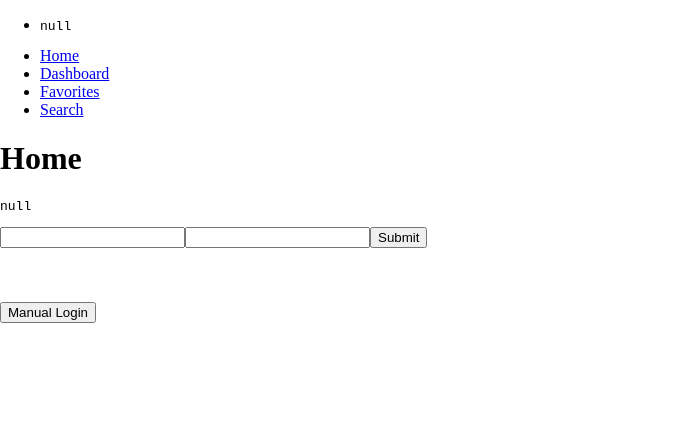
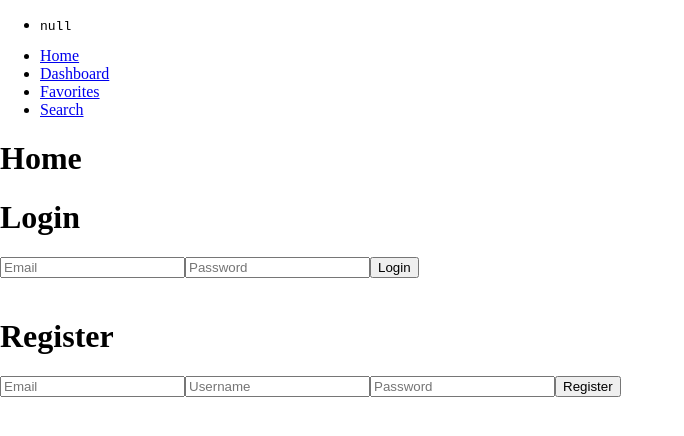
Before and after one commit to plaetzaw/GameBargins-Client, a Next.js app: page / in a window 1280 px wide. Shown: the top 436 px of the page, without its empty margins (0-684 px from the left). Built offline with nearby package versions, Linux system fonts and the light colour scheme.

Commit message:
Added login and regsiter components, setting up dashboard

```diff
--- /dev/null
+++ b/pages/components/organisms/Login.js
@@ -0,0 +1,53 @@
+import { useState, useContext } from 'react'
+import { UserContext } from '../organisms/UserContext'
+import { useRouter } from 'next/router'
+import axios from 'axios'
+
+const Login = () => {
+  const { user, setUser } = useContext(UserContext)
+  const [email, setEmail] = useState('')
+  const [password, setPassword] = useState('')
+  const router = useRouter()
+
+  const LoginUser = async (e) => {
+    e.preventDefault()
+    const LoginObj = {
+      email: email,
+      password: password
+    }
+    const request = await axios.post('http://localhost:8080/login', LoginObj)
+    console.log(request)
+    const UserObj = {
+      id: request.data.user.id,
+      username: request.data.user.name,
+      email: request.data.user.email
+    //   token: request.data.token
+    }
+    setUser(UserObj)
+    console.log(UserObj)
+    router.push('/dashboard')
+  }
+  return (
+    <>
+      <h1>Login</h1>
+      <form>
+        <input
+          value={email}
+          onChange={(e) => { setEmail(e.target.value) }}
+          placeholder='Email'
+
+        />
+        <input
+          value={password}
+          onChange={(e) => { setPassword(e.target.value) }}
+          placeholder='Password'
+        />
+        <button onClick={LoginUser}>Login</button>
+      </form>
+
+      {user && <button onClick={() => { setUser(null) }}>Logout</button>}
+    </>
+  )
+}
+
+export default Login
--- /dev/null
+++ b/pages/components/organisms/Register.js
@@ -0,0 +1,60 @@
+import { useState, useContext } from 'react'
+import { UserContext } from '../organisms/UserContext'
+import { useRouter } from 'next/router'
+import axios from 'axios'
+
+const Register = () => {
+  const { setUser } = useContext(UserContext)
+  const [email, setEmail] = useState('')
+  const [password, setPassword] = useState('')
+  const [username, setUsername] = useState('')
+  const router = useRouter()
+
+  const RegsiterUser = async (e) => {
+    try {
+      e.preventDefault()
+      const RegisterObj = {
+        email: email,
+        username: username,
+        password: password
+      }
+      const request = await axios.post('http://localhost:8080/register', RegisterObj)
+      console.log(request)
+      const UserObj = {
+        id: request.data.newUser.id,
+        username: request.data.newUser.username,
+        email: request.data.newUser.email
+      }
+      setUser(UserObj)
+      router.push('/dashboard')
+    } catch (e) {
+      console.error(e)
+    }
+  }
+  return (
+    <>
+      <h1>Register</h1>
+      <form>
+        <input
+          value={email}
+          onChange={(e) => { setEmail(e.target.value) }}
+          placeholder='Email'
+        />
+        <input
+          value={username}
+          onChange={(e) => { setUsername(e.target.value) }}
+          placeholder='Username'
+
+        />
+        <input
+          value={password}
+          onChange={(e) => { setPassword(e.target.value) }}
+          placeholder='Password'
+        />
+        <button onClick={RegsiterUser}>Register</button>
+      </form>
+    </>
+  )
+}
+
+export default Register
--- a/pages/index.js
+++ b/pages/index.js
@@ -1,39 +1,12 @@
-import { useState, useContext, useEffect } from 'react'
+import { useContext } from 'react'
 import { UserContext } from './components/organisms/UserContext'
-import axios from 'axios'
 import Head from 'next/head'
 
+import Login from './components/organisms/Login'
+import Register from './components/organisms/Register'
+
 const Home = () => {
-  const { user, setUser } = useContext(UserContext)
-  // const { user, setUser } = useContext(UserContext)
-  const [email, setEmail] = useState('')
-  const [password, setPassword] = useState('')
-
-  const Login = async () => {
-    return {
-      id: 1,
-      username: 'MysticPlato',
-      email: 'admin@aol.com'
-    }
-  }
-
-  const LoginUser = async (e) => {
-    e.preventDefault()
-    const LoginObj = {
-      email: email,
-      password: password
-    }
-    const request = await axios.post('http://localhost:8080/login', LoginObj)
-    console.log(request)
-    const UserObj = {
-      id: request.data.user.id,
-      username: request.data.user.name,
-      email: request.data.user.email,
-      token: request.data.token
-    }
-    setUser(UserObj)
-    console.log(UserObj)
-  }
+  const { user } = useContext(UserContext)
 
   return (
     <div>
@@ -45,33 +18,9 @@ const Home = () => {
       </Head>
 
       <h1>Home</h1>
-      <div>
-        <pre>{JSON.stringify(user, null, 2)}</pre>
-        <form>
-          <input
-            value={email}
-            onChange={(e) => { setEmail(e.target.value) }}
-          />
-          <input
-            value={password}
-            onChange={(e) => { setPassword(e.target.value) }}
-          />
-          <button onClick={LoginUser}>Submit</button>
-        </form>
-      </div>
+      <Login />
       <br />
-      <br />
-      <br />
-      <button onClick={async () => {
-        const user = await Login()
-        setUser(user)
-      }}
-      >Manual Login
-      </button>
-      <br />
-      <br />
-      <br />
-      {user && <button onClick={() => { setUser(null) }}>Logout</button>}
+      <Register />
 
     </div>
   )
```
Also changed, not shown: pages/dashboard/index.js (+18 -1 lines).
